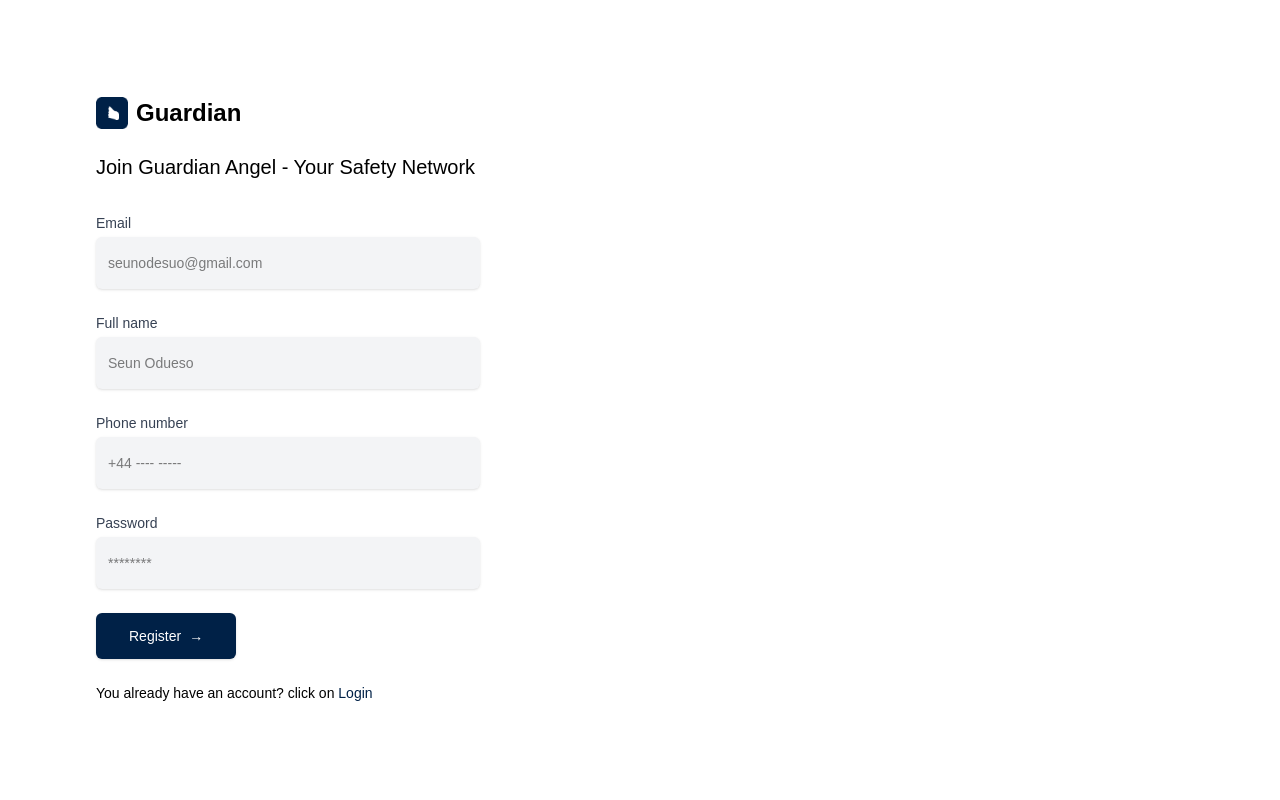
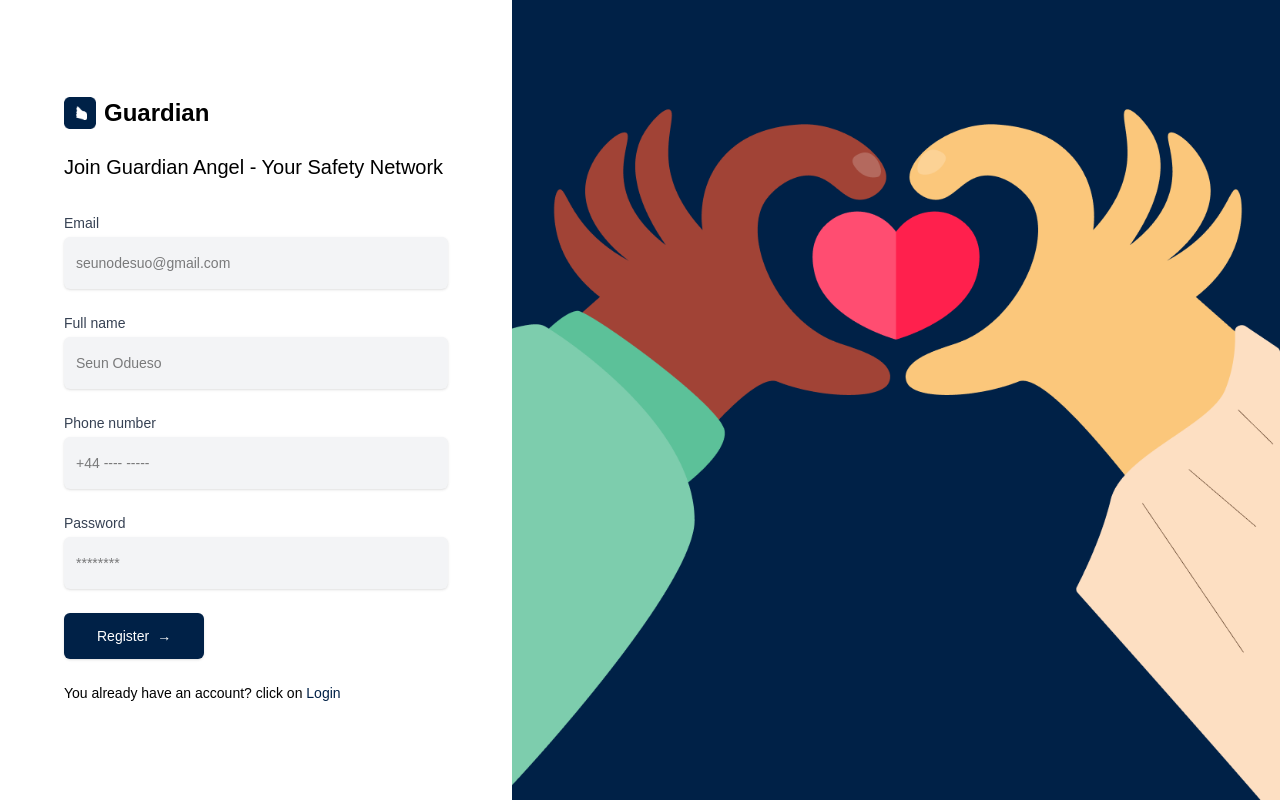
Before and after one commit to Ajyupdate/panic, a Next.js app: page /auth/register in a window 1280 px wide. Built offline with nearby package versions, Linux system fonts and the light colour scheme; no server answers.

Commit message:
authentication for the panic application

```diff
--- a/src/app/auth/layout.tsx
+++ b/src/app/auth/layout.tsx
@@ -2,7 +2,7 @@ import React from 'react';
 
 export default function AuthLayout({ children }: { children: React.ReactNode }) {
   return (
-    <div className="min-h-screen flex bg-white dark:bg-gray-900">
+    <div className="">
       {children}
     </div>
   );
--- a/src/app/auth/login/page.tsx
+++ b/src/app/auth/login/page.tsx
@@ -55,9 +55,9 @@ export default function LoginPage() {
   });
 
   return (
-    <div className="min-h-screen flex ">
-      <div className="flex-1 flex flex-col justify-center py-12 px-4 sm:px-6 lg:flex-none lg:px-20 xl:px-24 bg-white text-black">
-        <div className="mx-auto w-full max-w-sm lg:w-96">
+    <div className="min-h-screen flex flex-col-reverse lg:flex-row">
+      <div className=" flex-1 flex flex-col justify-center py-12 px-2 sm:px-6 lg:flex-none lg:px-10 xl:px-10 bg-white text-black lg:w-2/5">
+        <div className="px-6 ">
           <div>
             <div className="flex gap-2">
                <Image
@@ -127,7 +127,7 @@ export default function LoginPage() {
                     disabled={formik.isSubmitting}
                     className=" flex justify-center py-3 px-8 border border-transparent rounded-md shadow-sm text-sm font-medium text-white bg-[#002147] hover:bg-indigo-700 focus:outline-none focus:ring-2 focus:ring-offset-2 focus:ring-indigo-500 transition-colors"
                   >
-                    Login <span className="ml-2">&rarr;</span>
+                    {formik.isSubmitting ? "Logging in" : "Login"} <span className="ml-2">&rarr;</span>
                   </button>
                 </div>
               </form>
@@ -148,12 +148,12 @@ export default function LoginPage() {
           </div>
         </div>
       </div>
-      <div className="hidden lg:block relative w-0 flex-1 bg-gradient-to-br from-blue-900 to-indigo-900">
+      <div className="relative w-full h-64 sm:h-80 md:h-96 lg:w-3/5 lg:min-h-screen bg-gradient-to-br from-blue-900 to-indigo-900">
         <Image
-          className="absolute inset-0 h-full w-full object-cover"
-          src="/heart-hands.svg"
+          src="/login-pic.png"
           alt=""
-          layout="fill"
+          fill
+          className="object-cover"
         />
       </div>
     </div>
--- a/src/app/auth/register/page.tsx
+++ b/src/app/auth/register/page.tsx
@@ -74,10 +74,10 @@ export default function RegisterPage() {
               <ErrorAlert message={alertMessage.message} onClose={() => setAlertMessage(null)} />
             )}
 
-    <div className="min-h-screen flex bg-white text-black">
+    <div className="min-h-screen flex flex-col-reverse lg:flex-row bg-white text-black">
 
-      <div className="flex-1 flex flex-col justify-center py-12 px-4 sm:px-6 lg:flex-none lg:px-20 xl:px-24 bg-white text-black">
-        <div className="mx-auto w-full max-w-sm lg:w-96">
+      <div className="flex-1 flex flex-col justify-center py-12 px-2 sm:px-6 lg:flex-none lg:px-10 xl:px-10 bg-white text-black lg:w-2/5">
+        <div className="px-6">
           <div>
             <div className="flex gap-2">
                <Image
@@ -194,7 +194,7 @@ export default function RegisterPage() {
                     disabled={formik.isSubmitting}
                     className=" flex justify-center py-3 px-8 border border-transparent rounded-md shadow-sm text-sm font-medium text-white bg-[#002147] hover:bg-indigo-700 focus:outline-none focus:ring-2 focus:ring-offset-2 focus:ring-indigo-500 transition-colors"
                   >
-                    Register <span className="ml-2">&rarr;</span>
+                   {formik.isSubmitting ? "Registering" : "Register"} <span className="ml-2">&rarr;</span>
                   </button>
                 </div>
               </form>
@@ -210,12 +210,14 @@ export default function RegisterPage() {
           </div>
         </div>
       </div>
-      <div className="hidden lg:block relative w-0 flex-1 bg-gradient-to-br from-blue-900 to-indigo-900">
+
+
+      <div className="relative w-full h-64 sm:h-80 md:h-96 lg:w-3/5 lg:min-h-screen">
         <Image
-          className="absolute inset-0 h-full w-full object-cover"
-          src="/heart-hands-register.svg"
+          src="/signup-pic.png"
           alt=""
-          layout="fill"
+          fill
+          className="object-cover"
         />
       </div>
     </div>
```
Also changed, not shown: public/login-pic.png (added), public/signup-pic.png (added).
